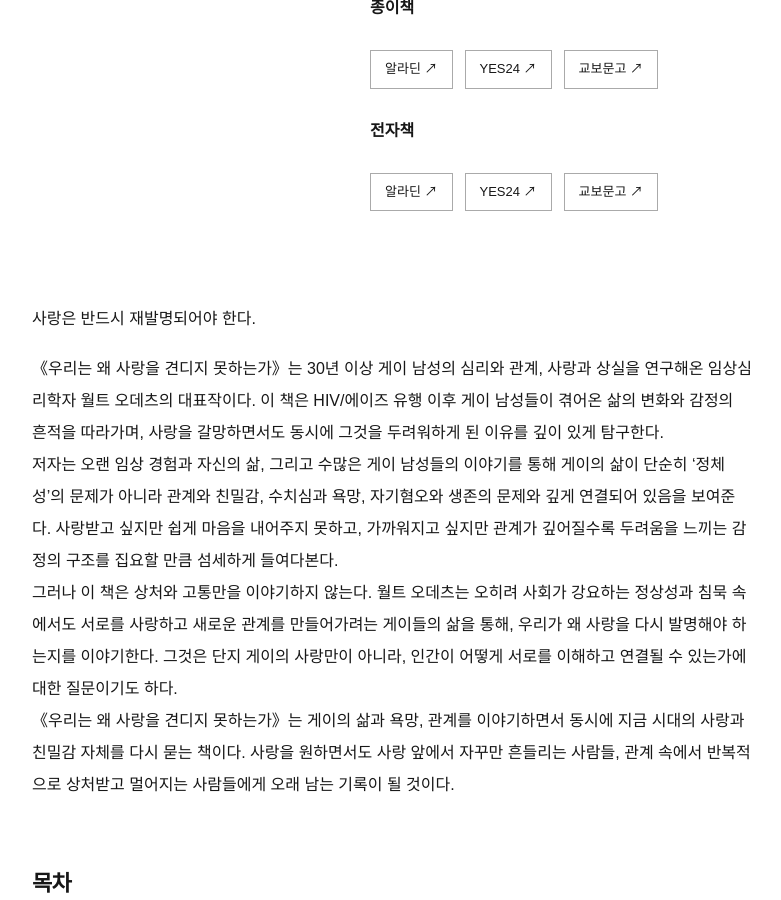
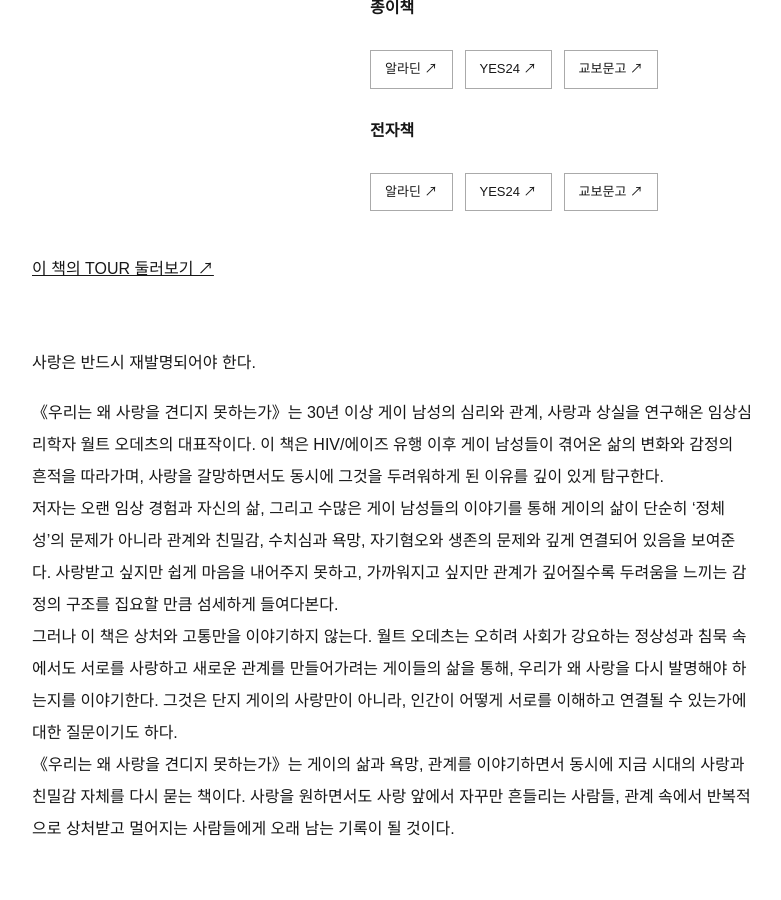
Before and after one commit to vitteum/vitteum.github.io, a Jekyll site: the page built from _books/out-of-the-shadows.md, in a window 1280 px wide and 900 px high, scrolled down 697 px. Shown: the whole window, without its empty margins (198-979 px from the left). Built offline with Jekyll 4.4.1, drawn with Linux system fonts in a browser that asks for light colours.

Commit message:
Update book.html

```diff
--- a/_layouts/book.html
+++ b/_layouts/book.html
@@ -125,6 +125,10 @@ layout: default
 
   </div>
 
+
+  {% if page.url == '/books/out-of-the-shadows/' %}
+    <p><a href="{{ '/tour/' | relative_url }}">이 책의 TOUR 둘러보기 ↗</a></p>
+  {% endif %}
 
   <!-- 책 소개 -->
 
```
